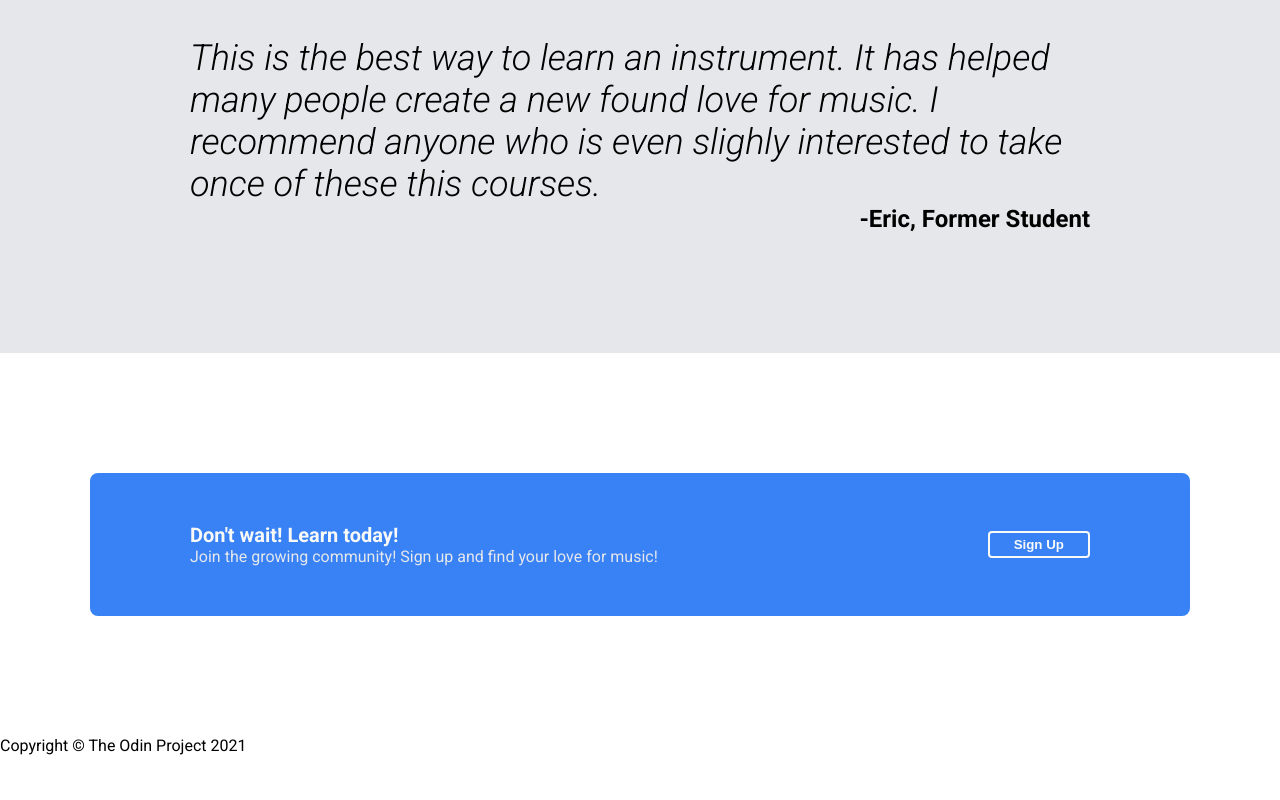
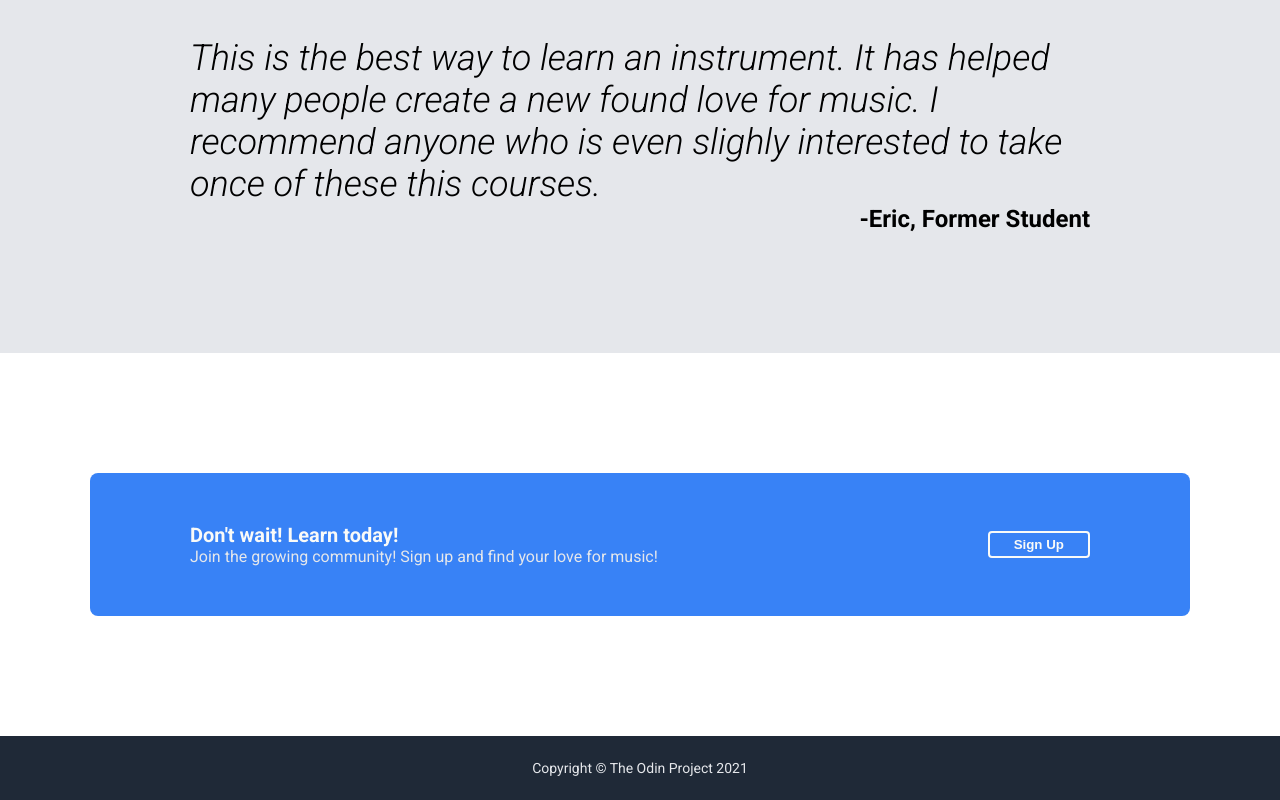
Before and after one commit to phortunate/landing-page, a plain HTML site: page index.html in a window 1280 px wide. Shown: the part 1125-1925 px from the top of the page. Before the commit the page ends 1880 px from the top, so only its background shows below. Drawn offline with Linux system fonts and the light colour scheme.

Commit message:
Updaet footer layout

```diff
--- a/style.css
+++ b/style.css
@@ -174,3 +174,11 @@ body {
   border-style: solid;
   flex-shrink: 0;
 }
+
+.footer {
+  background-color: #1F2937;
+  color: #E5E7EB;
+  text-align: center;
+  padding: 24px 0;
+  font-size: 14px;
+}
```
